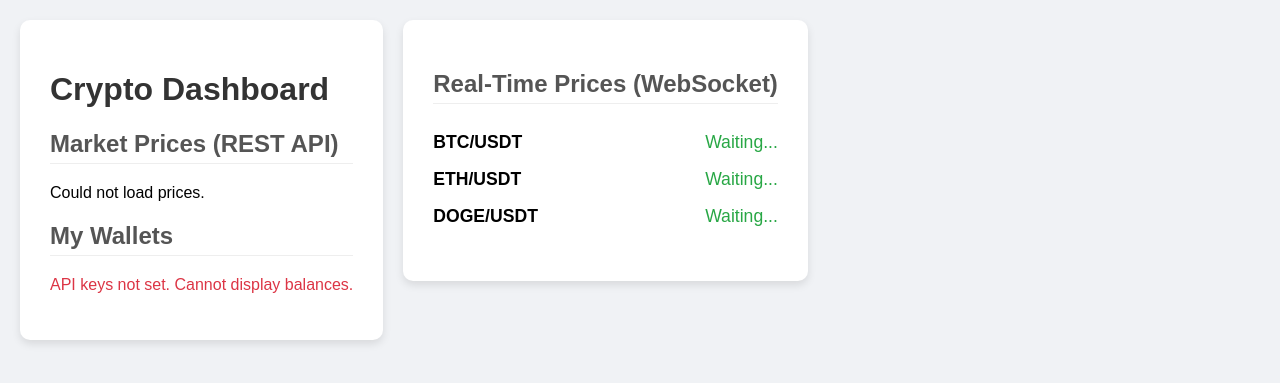
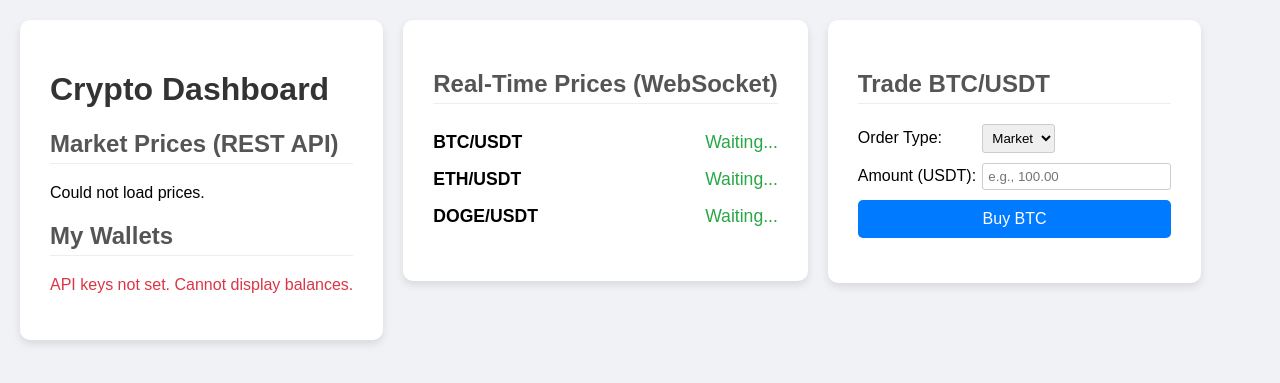
Before and after one commit to guspra/cryptoapp, a Flask app: template templates/index.html in a window 1280 px wide. Shown: the top 383 px of the page. Run offline with Flask 3, Linux system fonts and the light colour scheme; the template is opened without the code that fills it, so the values that code supplies are empty; some libraries are stand-ins or nearby versions.

Commit message:
add feature: buy market & limit order btc-usdt

```diff
--- a/app.py
+++ b/app.py
@@ -1,4 +1,4 @@
-from flask import Flask, render_template
+from flask import Flask, render_template, request, jsonify
 from flask_socketio import SocketIO
 import ccxt
 import os
@@ -98,6 +98,93 @@ def index():
     )
 
 
+@app.route("/place_order", methods=["POST"])
+def place_order():
+    """Receives order data from the frontend and places it via ccxt."""
+    api_key = os.environ.get("BINANCE_API_KEY")
+    secret_key = os.environ.get("BINANCE_SECRET_KEY")
+
+    if not api_key or not secret_key:
+        return (
+            jsonify({"success": False, "error": "API keys not configured on server."}),
+            403,
+        )
+
+    try:
+        data = request.get_json()
+        symbol = data.get("symbol")
+        order_type = data.get("type")
+        side = data.get("side")
+        amount = data.get("amount")
+        price = data.get("price")  # Can be None for market orders
+
+        if not all([symbol, order_type, side, amount]):
+            return (
+                jsonify(
+                    {"success": False, "error": "Missing required order parameters."}
+                ),
+                400,
+            )
+
+        # Initialize authenticated exchange
+        exchange = ccxt.binance(
+            {
+                "apiKey": api_key,
+                "secret": secret_key,
+            }
+        )
+
+        # Create the order
+        order = None
+        if order_type == "market":
+            # For a market buy, the user specifies the cost in quote currency (USDT)
+            order = exchange.create_order(
+                symbol,
+                "market",
+                side,
+                amount=None,  # Amount in base currency is unknown
+                params={"quoteOrderQty": amount},  # Specify cost in quote currency
+            )
+        elif order_type == "limit":
+            # For a limit buy, user specifies cost in USDT and a limit price.
+            # We must calculate the amount in base currency (BTC).
+            if not price or price <= 0:
+                return (
+                    jsonify(
+                        {
+                            "success": False,
+                            "error": "Limit price must be a positive number.",
+                        }
+                    ),
+                    400,
+                )
+            btc_amount = amount / price
+            order = exchange.create_order(symbol, "limit", side, btc_amount, price)
+
+        return (
+            jsonify({"success": True, "order": order})
+            if order
+            else jsonify({"success": False, "error": "Unsupported order type"})
+        ), 400
+
+    except ccxt.InsufficientFunds as e:
+        return jsonify({"success": False, "error": f"Insufficient funds: {e}"}), 400
+    except ccxt.InvalidOrder as e:
+        return jsonify({"success": False, "error": f"Invalid order: {e}"}), 400
+    except ccxt.AuthenticationError:
+        return (
+            jsonify(
+                {
+                    "success": False,
+                    "error": "Authentication failed. Check your API keys.",
+                }
+            ),
+            401,
+        )
+    except Exception as e:
+        return jsonify({"success": False, "error": str(e)}), 500
+
+
 @socketio.on("connect")
 def handle_connect():
     """Starts the Binance WebSocket client when the first user connects."""
--- a/templates/index.html
+++ b/templates/index.html
@@ -15,6 +15,11 @@
         .asset { font-weight: bold; }
         .balance { color: #28a745; }
         .error { color: #dc3545; text-align: center; }
+        #trade-form div { margin-bottom: 10px; }
+        #trade-form label { display: inline-block; width: 120px; }
+        #trade-form input, #trade-form select { padding: 5px; border-radius: 3px; border: 1px solid #ccc; }
+        #trade-form button { width: 100%; padding: 10px; background-color: #007bff; color: white; border: none; border-radius: 5px; cursor: pointer; font-size: 1em; }
+        #trade-form button:hover { background-color: #0056b3; }
     </style>
 </head>
 <body>
@@ -81,6 +86,27 @@
                 <li id="ws-DOGEUSDT"><span class="asset">DOGE/USDT</span><span class="balance">Waiting...</span></li>
             </ul>
             <div id="ws-status" style="text-align: center; margin-top: 10px; color: #888; font-size: 0.9em;"></div>
+        </div>
+
+        <!-- New Trading Box Container -->
+        <div class="container">
+            <h2>Trade BTC/USDT</h2>
+            <form id="trade-form" novalidate>
+                <div>
+                    <label for="order-type">Order Type:</label>
+                    <select id="order-type" name="order-type"><option value="market">Market</option><option value="limit">Limit</option></select>
+                </div>
+                <div id="limit-price-group" style="display: none;">
+                    <label for="limit-price">Price (USDT):</label>
+                    <input type="number" id="limit-price" name="limit-price" step="0.01" placeholder="e.g., 65000.50">
+                </div>
+                <div>
+                    <label for="amount" id="amount-label">Amount (USDT):</label>
+                    <input type="number" id="amount" name="amount" step="0.01" required placeholder="e.g., 100.00">
+                </div>
+                <button type="submit">Buy BTC</button>
+            </form>
+            <div id="trade-status" style="text-align: center; margin-top: 15px; font-weight: bold;"></div>
         </div>
     </div>
 </body>
@@ -150,6 +176,61 @@
                 setTimeout(() => { priceElement.style.color = '#333'; }, 600); // Return to default color
             }
         });
+
+        // --- New Trading Form Script ---
+        const tradeForm = document.getElementById('trade-form');
+        const orderTypeSelect = document.getElementById('order-type');
+        const limitPriceGroup = document.getElementById('limit-price-group');
+        const tradeStatus = document.getElementById('trade-status');
+        const amountLabel = document.getElementById('amount-label');
+        const amountInput = document.getElementById('amount');
+
+        // Show/hide limit price input based on order type
+        orderTypeSelect.addEventListener('change', () => {
+            if (orderTypeSelect.value === 'limit') {
+                limitPriceGroup.style.display = 'block';
+                document.getElementById('limit-price').required = true;
+            } else {
+                limitPriceGroup.style.display = 'none';
+                document.getElementById('limit-price').required = false;
+            }
+        });
+
+        tradeForm.addEventListener('submit', (event) => {
+            event.preventDefault();
+            tradeStatus.textContent = 'Placing order...';
+            tradeStatus.style.color = '#888';
+
+            const formData = {
+                symbol: 'BTC/USDT',
+                type: document.getElementById('order-type').value,
+                side: 'buy',
+                amount: parseFloat(document.getElementById('amount').value),
+                price: document.getElementById('order-type').value === 'limit'
+                    ? parseFloat(document.getElementById('limit-price').value)
+                    : null,
+            };
+
+            fetch('/place_order', {
+                method: 'POST',
+                headers: { 'Content-Type': 'application/json' },
+                body: JSON.stringify(formData),
+            })
+            .then(response => response.json())
+            .then(data => {
+                if (data.success) {
+                    tradeStatus.textContent = `Success! Order ID: ${data.order.id}`;
+                    tradeStatus.style.color = '#28a745';
+                } else {
+                    tradeStatus.textContent = `Error: ${data.error}`;
+                    tradeStatus.style.color = '#dc3545';
+                }
+            })
+            .catch(error => {
+                tradeStatus.textContent = 'A network error occurred.';
+                tradeStatus.style.color = '#dc3545';
+            });
+        });
     });
 </script>
 </html>
```
